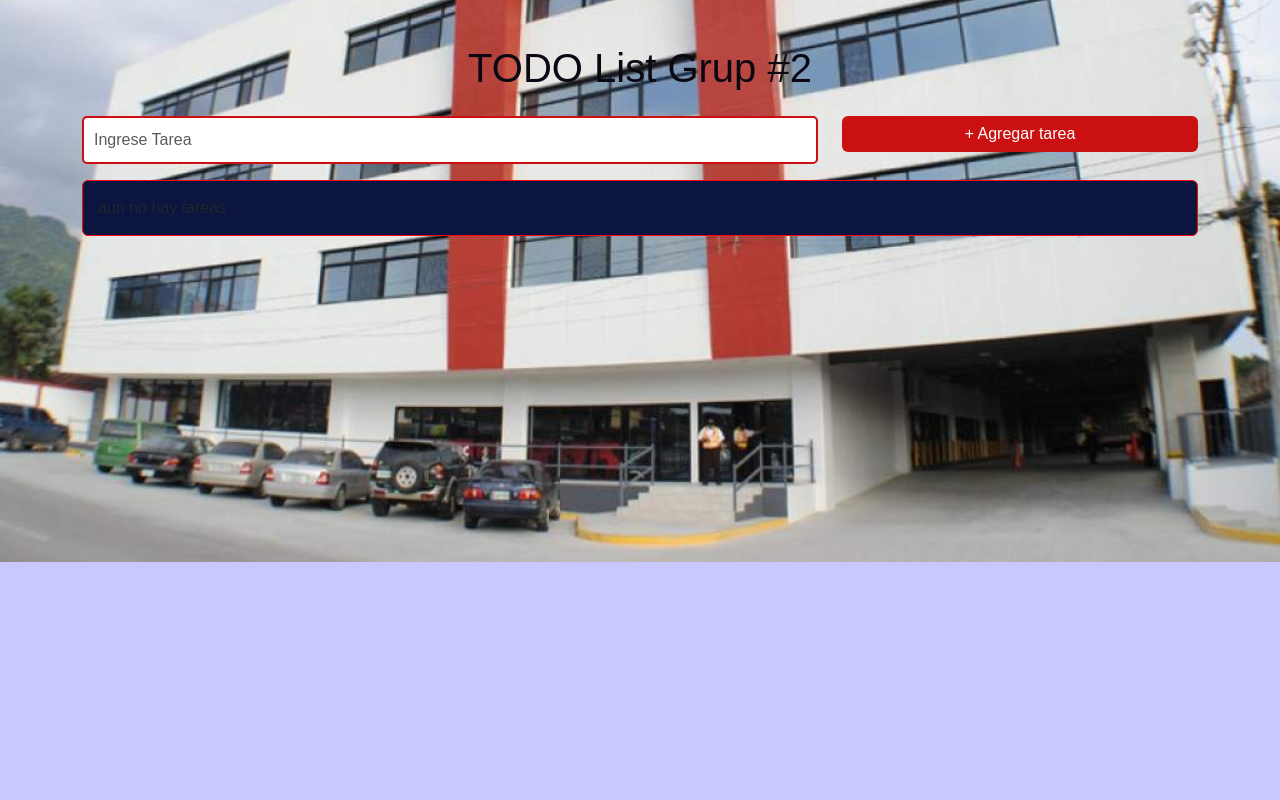
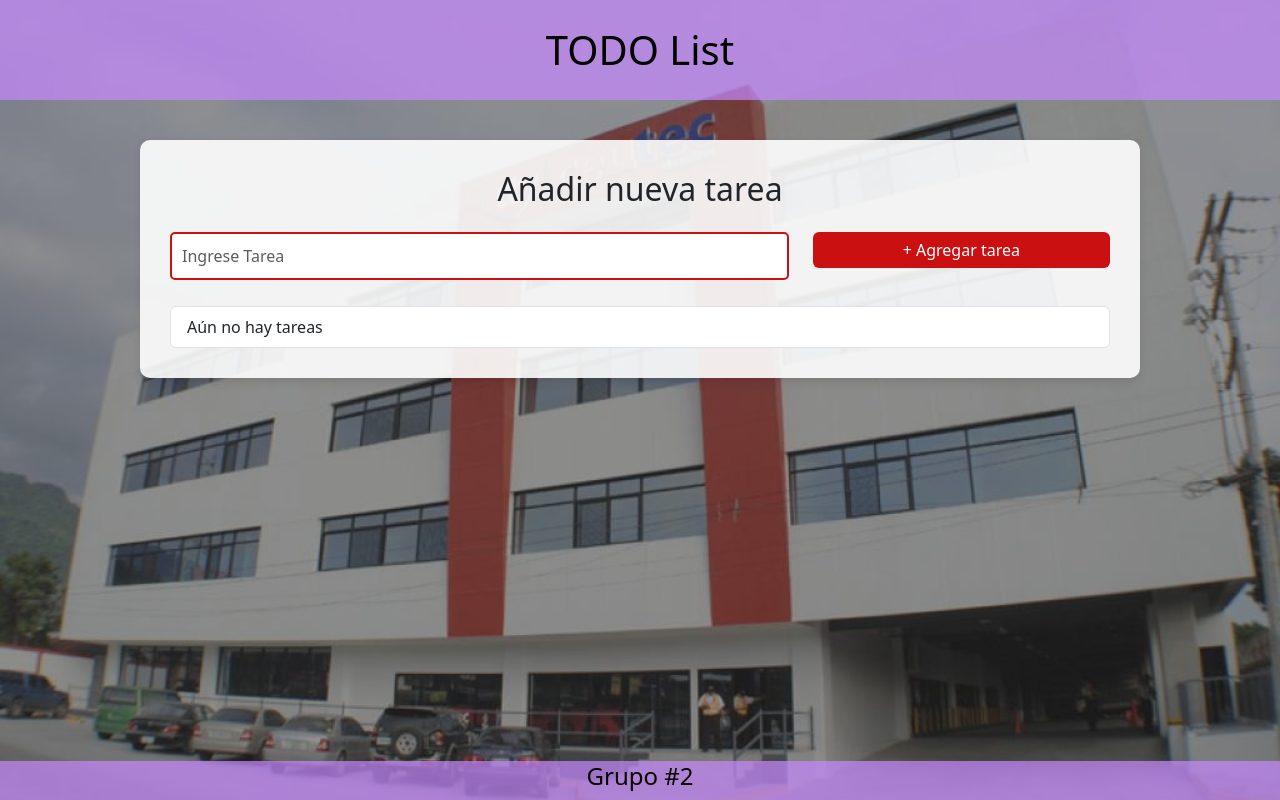
Before and after one commit to JS2659/proyecto_progra_web_grupo2, a React (Create React App) app: page / in a window 1280 px wide. Built offline with nearby package versions, Linux system fonts and the light colour scheme.

Commit message:
Diseño mejorado
hice unas mejoras en el diseño para darle mejor vistosidad.

```diff
--- a/src/App.css
+++ b/src/App.css
@@ -1,52 +1,94 @@
 body {
-  background-color: #c8c8ff; /* Color de respaldo en caso de que la imagen no se cargue */
-  background-image: url('../ceutec_cover.jfif'); /* Reemplaza esto con la ruta a tu imagen */
-  background-size: cover; /* Hace que la imagen cubra todo el fondo */
-  background-position: center; /* Centra la imagen */
-  background-repeat: no-repeat; /* Evita que la imagen se repita */
-  font-family: 'Arial', sans-serif;
-  color: #333;
-  padding: 20px;
+  background-color: #c8c8ff;
+  background-image: url('../ceutec_cover.jfif');
+  background-size: cover;
+  background-position: center;
+  background-repeat: no-repeat;
+  background-attachment: fixed;
+  margin: 0;
+  padding: 0;
+  height: 100vh;
+  display: flex;
+  flex-direction: column;
+  position: relative;
+}
+/* Superposición para el fondo */
+body::before {
+  content: "";
+  position: absolute;
+  top: 0;
+  left: 0;
+  width: 100%;
+  height: 100%;
+  background-color: rgba(46, 46, 46, 0.5);
+  z-index: -1;
+}
+/* capa transparente */
+body > * {
+  position: relative;
+  z-index: 1;
+}
+/*--------------------------------------------------------------------------------------*/
+
+header {
+  background-color: rgba(198, 137, 255, 0.7); /* Morado claro con transparencia */
+  color: rgb(3, 0, 0);
+  text-align: center;
+  padding: 2px;
+  position: fixed;
+  top: 0;
+  left: 0;
+  width: 100%;
+  z-index: 1000;
 }
 
-h1 {
-  color: #0c0813;
+/*--------------------------------------------------------------------------------------*/
+footer {
+  background-color: rgba(198, 137, 255, 0.7); /* Morado claro con transparencia */
+  color: rgb(7, 0, 0);
   text-align: center;
-  margin-bottom: 30px;
+  padding: 1px;
+  position: fixed;
+  bottom: 0;
+  left: 0;
+  width: 100%;
+  z-index: 1000;
 }
 
+/*--------------------------------------------------------------------------------------*/
+.main-content {
+  flex-grow: 1;
+  display: flex;
+  justify-content: center;
+  align-items: center;
+  padding: 20px;
+  margin-top: 120px;
+  margin-bottom: 60px;
+}
+.form-container {
+  background-color: rgba(255, 255, 255, 0.9);
+  padding: 30px;
+  border-radius: 10px;
+  box-shadow: 0px 4px 10px rgba(0, 0, 0, 0.1);
+  width: 100%;
+  max-width: 1000px;
+}
 input.form-control {
   border: 2px solid #ca1010;
   border-radius: 5px;
   padding: 10px;
+  margin-bottom: 10px;
 }
 
 button.btn-primary {
   background-color: #ca1010;
   border: none;
   transition: background-color 0.3s;
+  width: 100%;
 }
 
 button.btn-primary:hover {
-  background-color: #ca1010;
-}
-
-.list-group-item {
-  background-color: #0c153f;
-  border: 1px solid #f50909;
-  border-radius: 5px;
-  margin-bottom: 10px;
-  padding: 15px;
-}
-
-.list-group-item input {
-  color: #df0b0b;
-  font-size: 16px;
-}
-
-.form-select {
-  border: 2px solid#ca1010;
-  border-radius: 5px;
+  background-color: #df0b0b;
 }
 
 button.btn-danger {
@@ -54,3 +96,8 @@ button.btn-danger {
   border: none;
   transition: background-color 0.3s;
 }
+
+button.btn-danger:hover {
+  background-color: #ff0000;
+}
+/*--------------------------------------------------------------------------------------*/
--- a/src/componets/tarea/ToDoList.jsx
+++ b/src/componets/tarea/ToDoList.jsx
@@ -3,12 +3,19 @@ import { alertaSuccess, alertaError, alertaWarning } from "../../funciones";
 import Swal from "sweetalert2";
 import withReactContent from "sweetalert2-react-content";
 
-
 function ToDo() {
   const [tasks, setTasks] = useState([]);
   const [newTask, setNewTask] = useState("");
 
-  // Este es el boton para agregar una nueva tarea y guardar en localStorage
+ //desde aqui se cargan las tareas hechas NO TOCAR
+ useEffect(() => {
+  const storedTasks = localStorage.getItem("tasks");
+  if (storedTasks) {
+    setTasks(JSON.parse(storedTasks));
+  }
+}, []);
+
+// Función para agregar una nueva tarea y guardar en localStorag
 const addTask = () => {
   if (newTask.trim() !== "") {
     const task = {
@@ -26,34 +33,41 @@ function ToDo() {
     alertaError("Por favor, introduce una tarea válida");
   }
 };
+// --------------------------------------------------------------------------------------
 
-
-  // borrar de localstorege las tareas
+  // Borrar de localStorage las tareas
   const deleteTask = async (id) => {
     const MySwal = withReactContent(Swal);
     MySwal.fire({
-        title: '¿Está seguro de eliminar la tarea?',
-        icon: 'question',
-        text: 'La tarea se eliminará de forma permanente',
+      title: "¿Está seguro de eliminar la tarea?",
+      icon: "question",
+      text: "La tarea se eliminará de forma permanente",
       showCancelButton: true,
-        confirmButtonText: 'Eliminar',
-        cancelButtonText: 'Cancelar'
+      confirmButtonText: "Eliminar",
+      cancelButtonText: "Cancelar",
     }).then(async (result) => {
       if (result.isConfirmed) {
         try {
           const updatedTasks = tasks.filter((task) => task.id !== id);
           setTasks(updatedTasks);
           localStorage.setItem("tasks", JSON.stringify(updatedTasks));
-                MySwal.fire('Eliminado', 'La tarea ha sido eliminada correctamente', 'success');
+          MySwal.fire(
+            "Eliminado",
+            "La tarea ha sido eliminada correctamente",
+            "success"
+          );
         } catch (error) {
-                console.error('Error al eliminar tarea:', error);
-                MySwal.fire('Error', 'No se pudo eliminar la tarea. Inténtelo de nuevo.', 'error');
+          console.error("Error al eliminar tarea:", error);
+          MySwal.fire(
+            "Error",
+            "No se pudo eliminar la tarea. Inténtelo de nuevo.",
+            "error"
+          );
         }
       }
     });
   };
-
-
+// --------------------------------------------------------------------------------------
 
   // Editar
   const editTask = (id, newText, newStatus) => {
@@ -64,14 +78,18 @@ function ToDo() {
     localStorage.setItem("tasks", JSON.stringify(updatedTasks));
   };
 
-
+// --------------------------------------------------------------------------------------
 
   return (
     <div className="container">
-      <h1 className="text-center my-4">
-       TODO List Grup #2
-      </h1>
 
+      <header>
+        <h1 className="text-center my-4">TODO List</h1>
+      </header>
+
+      <div className="main-content">
+        <div className="form-container">
+          <h2 className="text-center mb-4">Añadir nueva tarea</h2>
           <div className="row mb-3">
             <div className="col-md-8">
               <input
@@ -91,7 +109,7 @@ function ToDo() {
 
           <ul className="list-group">
             {tasks.length === 0 && (
-          <li className="list-group-item">aun no hay tareas</li>
+              <li className="list-group-item">Aún no hay tareas</li>
             )}
             {tasks.map((task) => (
               <li
@@ -103,14 +121,18 @@ function ToDo() {
                     type="text"
                     className="form-control mb-2"
                     value={task.text}
-                onChange={(e) => editTask(task.id, e.target.value, task.status)}
+                    onChange={(e) =>
+                      editTask(task.id, e.target.value, task.status)
+                    }
                   />
                 </div>
                 <div className="d-flex align-items-center">
                   <select
                     className="form-select mx-2"
                     value={task.status}
-                onChange={(e) => editTask(task.id, task.text, e.target.value)}
+                    onChange={(e) =>
+                      editTask(task.id, task.text, e.target.value)
+                    }
                   >
                     <option value="Por hacer">Por hacer</option>
                     <option value="En progreso">En progreso</option>
@@ -127,6 +149,12 @@ function ToDo() {
             ))}
           </ul>
         </div>
+      </div>
+
+      <footer className="text-center mt-4">
+        <h4>Grupo #2</h4>
+      </footer>
+    </div>
   );
 }
 
```
Lines whose indentation alone changed are shown as unchanged.
